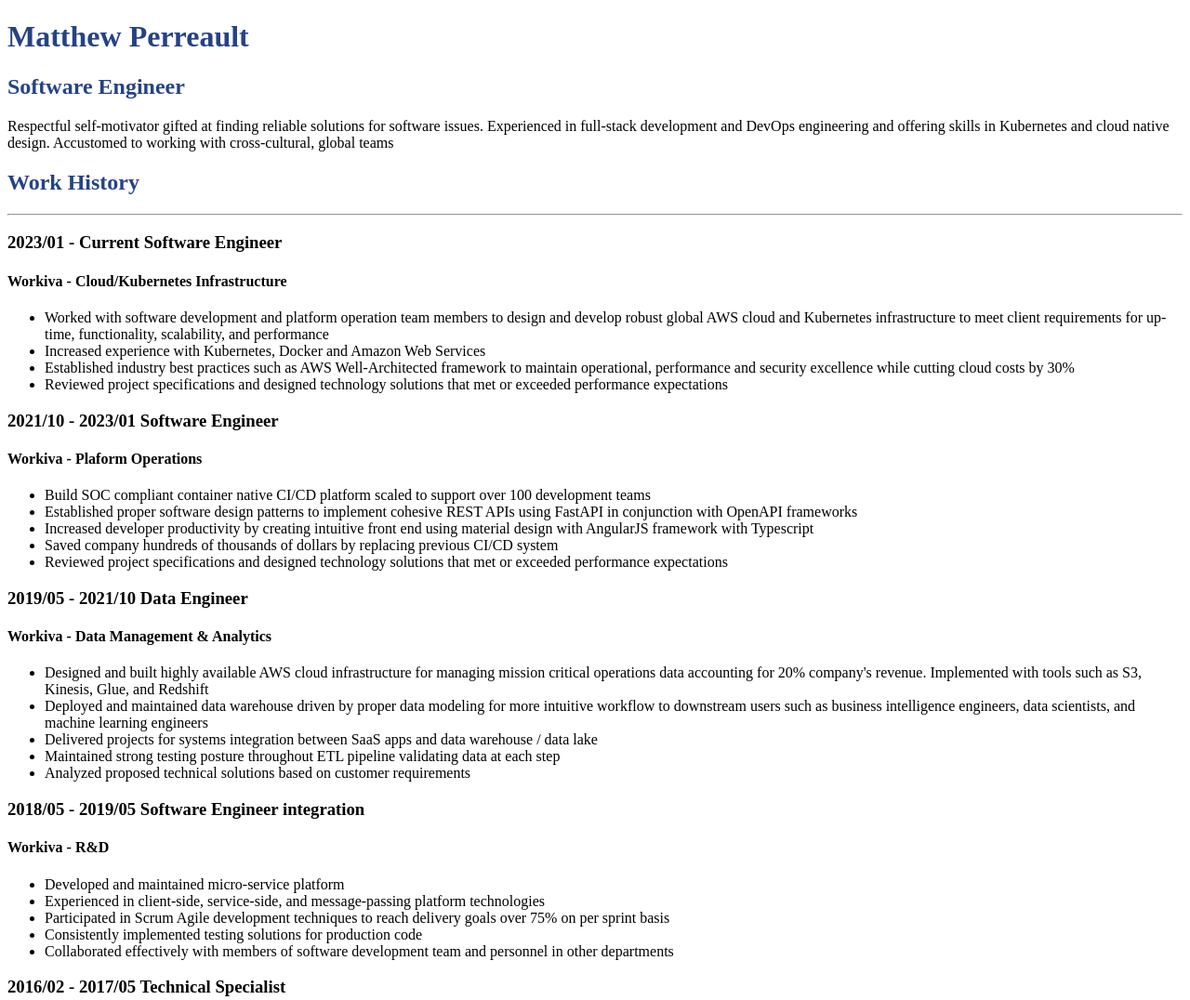
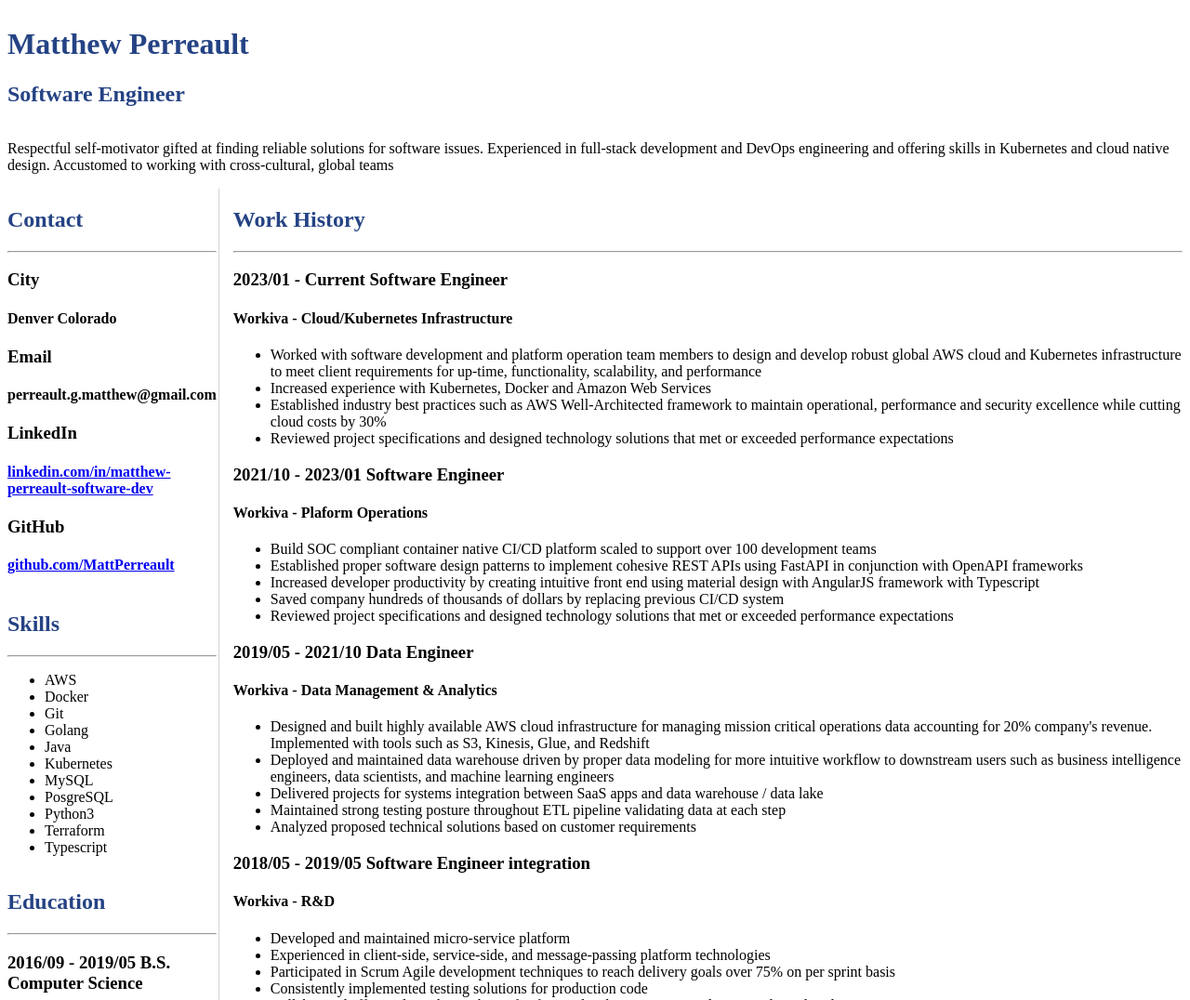
Before and after one commit to MattPerreault/cloud_profile, a plain HTML site: page index.html in a window 1280 px wide. Shown: the top 1076 px of the page at 93% size. Drawn offline with Linux system fonts and the light colour scheme.

Commit message:
CP-2: Reorg sections. - Add flexbox to align text.

```diff
--- a/index.html
+++ b/index.html
@@ -11,51 +11,71 @@
 
 <body>
     <header>
+        <div class="title">
             <h1>Matthew Perreault</h1>
             <h2>Software Engineer</h2>
-        <p>Respectful self-motivator gifted at finding reliable solutions for software issues. Experienced in full-stack
-            development and DevOps engineering and offering skills in Kubernetes and cloud native design. Accustomed to
+        </div>
+        <div class="title-blurb">
+            <p>Respectful self-motivator gifted at finding reliable solutions for software issues. Experienced in
+                full-stack
+                development and DevOps engineering and offering skills in Kubernetes and cloud native design. Accustomed
+                to
                 working with cross-cultural, global teams</p>
+        </div>
     </header>
-    <section>
+    <section id="main">
+        <section id="work-section">
+            <article id="work-history">
                 <h2>Work History</h2>
                 <hr>
                 <h3>2023/01 - Current Software Engineer</h3>
                 <h4>Workiva - Cloud/Kubernetes Infrastructure</h4>
                 <ul>
-            <li>Worked with software development and platform operation team members to design and develop robust global
+                    <li>Worked with software development and platform operation team members to design and develop
+                        robust
+                        global
                         AWS
-                cloud and Kubernetes infrastructure to meet client requirements for up-time, functionality, scalability,
+                        cloud and Kubernetes infrastructure to meet client requirements for up-time, functionality,
+                        scalability,
                         and
                         performance</li>
                     <li>Increased experience with Kubernetes, Docker and Amazon Web Services</li>
-            <li>Established industry best practices such as AWS Well-Architected framework to maintain operational,
+                    <li>Established industry best practices such as AWS Well-Architected framework to maintain
+                        operational,
                         performance and security excellence while cutting cloud costs by 30%</li>
-            <li>Reviewed project specifications and designed technology solutions that met or exceeded performance
+                    <li>Reviewed project specifications and designed technology solutions that met or exceeded
+                        performance
                         expectations</li>
                 </ul>
 
                 <h3>2021/10 - 2023/01 Software Engineer</h3>
                 <h4>Workiva - Plaform Operations</h4>
                 <ul>
-            <li>Build SOC compliant container native CI/CD platform scaled to support over 100 development teams</li>
-            <li>Established proper software design patterns to implement cohesive REST APIs using FastAPI in conjunction
+                    <li>Build SOC compliant container native CI/CD platform scaled to support over 100 development teams
+                    </li>
+                    <li>Established proper software design patterns to implement cohesive REST APIs using FastAPI in
+                        conjunction
                         with OpenAPI frameworks</li>
-            <li>Increased developer productivity by creating intuitive front end using material design with AngularJS
+                    <li>Increased developer productivity by creating intuitive front end using material design with
+                        AngularJS
                         framework with Typescript</li>
                     <li>Saved company hundreds of thousands of dollars by replacing previous CI/CD system</li>
-            <li>Reviewed project specifications and designed technology solutions that met or exceeded performance
+                    <li>Reviewed project specifications and designed technology solutions that met or exceeded
+                        performance
                         expectations</li>
                 </ul>
 
                 <h3>2019/05 - 2021/10 Data Engineer</h3>
                 <h4>Workiva - Data Management & Analytics</h4>
                 <ul>
-            <li>Designed and built highly available AWS cloud infrastructure for managing mission critical operations
+                    <li>Designed and built highly available AWS cloud infrastructure for managing mission critical
+                        operations
                         data
-                accounting for 20% company's revenue. Implemented with tools such as S3, Kinesis, Glue, and Redshift
+                        accounting for 20% company's revenue. Implemented with tools such as S3, Kinesis, Glue, and
+                        Redshift
                     </li>
-            <li>Deployed and maintained data warehouse driven by proper data modeling for more intuitive workflow to
+                    <li>Deployed and maintained data warehouse driven by proper data modeling for more intuitive
+                        workflow to
                         downstream users such as business intelligence engineers, data scientists, and machine learning
                         engineers
                     </li>
@@ -69,33 +89,33 @@
                 <ul>
                     <li>Developed and maintained micro-service platform</li>
                     <li>Experienced in client-side, service-side, and message-passing platform technologies</li>
-            <li>Participated in Scrum Agile development techniques to reach delivery goals over 75% on per sprint basis
+                    <li>Participated in Scrum Agile development techniques to reach delivery goals over 75% on per
+                        sprint
+                        basis
                     </li>
                     <li>Consistently implemented testing solutions for production code</li>
-            <li>Collaborated effectively with members of software development team and personnel in other departments
+                    <li>Collaborated effectively with members of software development team and personnel in other
+                        departments
                     </li>
                 </ul>
 
                 <h3>2016/02 - 2017/05 Technical Specialist</h3>
                 <h4>T-Mobile</h4>
                 <ul>
-            <li>Condensed customers' needs into clear technical steps towards solutions decreasing returned customer
+                    <li>Condensed customers' needs into clear technical steps towards solutions decreasing returned
+                        customer
                         calls
                         by %15</li>
-            <li>Guided non-technical customers on how to troubleshoot difficult technical issues to improve customer
+                    <li>Guided non-technical customers on how to troubleshoot difficult technical issues to improve
+                        customer
                         experience</li>
                     <li>Deescalated customers with advanced software issues with a focus on Android / iOS and network
                         troubleshooting</li>
                 </ul>
+            </article>
         </section>
-    <section>
-        <h2>Education</h2>
-        <hr>
-        <h3>2016/09 - 2019/05 B.S. Computer Science</h3>
-        <h4>University of Colorado Colorado Springs</h4>
-        <p>GPA: 3.6</p>
-    </section>
-    <section>
+        <section id="side-info">
+            <article id="contact">
                 <h2>Contact</h2>
                 <hr>
                 <h3>City</h3>
@@ -110,9 +130,10 @@
                     <h3>GitHub</h3>
                     <h4><a href=https://www.github.com/MattPerreault>github.com/MattPerreault</a></h4>
                 </nav>
-    </section>
-    <section>
+            </article>
+            <article id="skills">
                 <h2>Skills</h2>
+                <hr>
                 <ul>
                     <li>AWS</li>
                     <li>Docker</li>
@@ -126,8 +147,16 @@
                     <li>Terraform</li>
                     <li>Typescript</li>
                 </ul>
+            </article>
+            <article id="education">
+                <h2>Education</h2>
+                <hr>
+                <h3>2016/09 - 2019/05 B.S. Computer Science</h3>
+                <h4>University of Colorado Colorado Springs</h4>
+                <p>GPA: 3.6</p>
+            </article>
         </section>
-
+    </section>
 </body>
 
 </html>
--- a/styles.css
+++ b/styles.css
@@ -1,3 +1,29 @@
 h1, h2 {
  color: #254384;
 }
+
+header {
+    display: flex;
+    flex-direction: column;
+    justify-content: center;
+    border: 5px black;
+}
+
+#main {
+    display: flex;
+    flex-direction: row-reverse;
+}
+
+#work-section {
+    display: flex;
+    padding-left: 15px;
+}
+
+#side-info {
+    display: flex;
+    flex-direction: column;
+    align-items: inherit;
+    flex: 1;
+    border-right: lightgray thin solid;
+    padding-right: 2px;
+}
```
Lines whose indentation alone changed are shown as unchanged.
